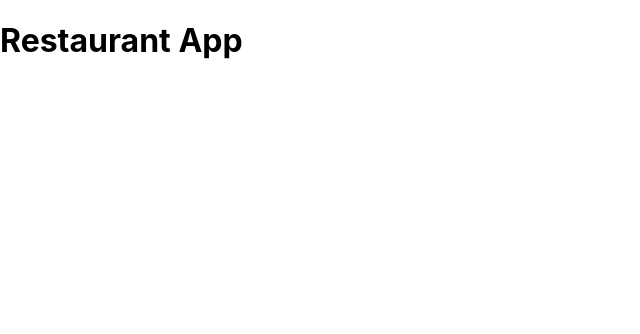
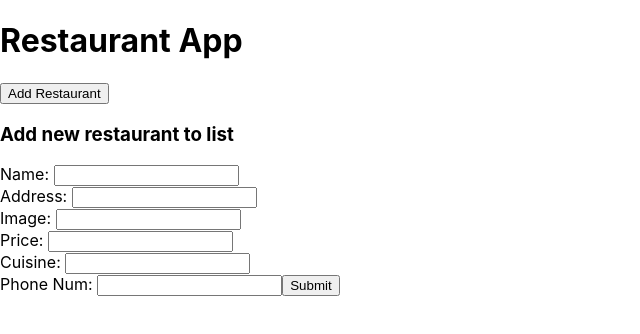
Before and after one commit to asaganda/restaurant_fe, a React (Create React App) app: page / in a window 1280 px wide. Shown: the top 334 px of the page, without its empty margins (0-640 px from the left). Built offline with nearby package versions, Linux system fonts and the light colour scheme.

Commit message:
handle create function and add restaurant form

```diff
--- a/package.json
+++ b/package.json
@@ -6,6 +6,7 @@
     "@testing-library/jest-dom": "^5.16.5",
     "@testing-library/react": "^13.4.0",
     "@testing-library/user-event": "^13.5.0",
+    "axios": "^1.2.1",
     "react": "^18.2.0",
     "react-dom": "^18.2.0",
     "react-scripts": "5.0.1",
--- a/src/App.js
+++ b/src/App.js
@@ -1,8 +1,26 @@
+import {useState, useEffect} from 'react'
+import axios from 'axios'
 import './App.css';
+import Add from './components/Add';
 
 const App = () => {
+  // States
+  const [restaurants, setRestaurants] = useState([])
+
+  const handleCreate = (newRest) => {
+    axios.post("https://restaurant-api.herokuapp.com/api/restaurants", newRest)
+    .then((res) => {
+      console.log(res.data)
+      setRestaurants([...restaurants, res.data])
+    })
+  }
+
   return (
-    <h1>Restaurant App</h1>
+    <>
+      <h1>Restaurant App</h1>
+      <button>Add Restaurant</button>
+      <Add handleCreate={handleCreate} />
+    </>
   );
 }
 
--- /dev/null
+++ b/src/components/Add.js
@@ -0,0 +1,49 @@
+import {useState} from 'react'
+
+const Add = (props) => {
+    const [restaurant, setRestaurant] = useState({
+        name: "",
+        address: "",
+        image: "",
+        price: "",
+        cuisine: "",
+        number: 0
+    })
+
+    const handleChange = (event) => {
+        setRestaurant({...restaurant, [event.target.name]: event.target.value})
+    }
+
+    const handleSubmit = (event) => {
+        event.preventDefault()
+        props.handleCreate(restaurant)
+    }
+
+    return (
+        <>
+            <h3>Add new restaurant to list</h3>
+            <form onSubmit={handleSubmit}>
+                <label htmlFor="name">Name: </label>
+                <input type="text" name="name" onChange={handleChange}/>
+                <br />
+                <label htmlFor="address">Address: </label>
+                <input type="text" name="address" onChange={handleChange}/>
+                <br />
+                <label htmlFor="image">Image: </label>
+                <input type="string" name="image" onChange={handleChange}/>
+                <br />
+                <label htmlFor="price">Price: </label>
+                <input type="string" name="price" onChange={handleChange}/>
+                <br />
+                <label htmlFor="cuisine">Cuisine: </label>
+                <input type="string" name="cuisine" onChange={handleChange}/>
+                <br />
+                <label htmlFor="number">Phone Num: </label>
+                <input type="number" name="number" onChange={handleChange}/>
+                <input type="submit"/>
+            </form>
+        </>
+    )
+}
+
+export default Add
```
Also changed, not shown: 1 other file (tests, documents, lock files or other folders).
